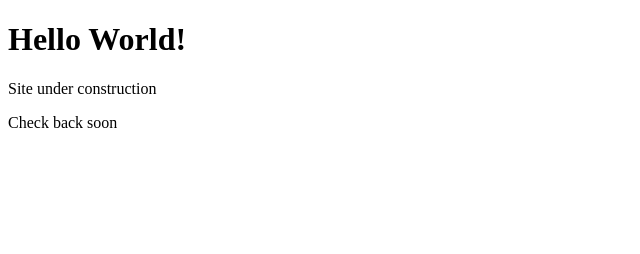
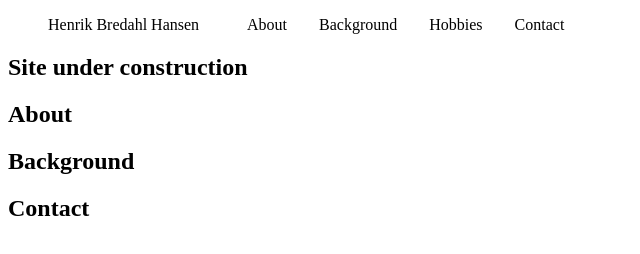
Before and after one commit to Henz00/Portfolio-website, a website: page index.html in a window 1280 px wide. Shown: the whole page, without its empty margins (0-640 px from the left). Drawn offline with Linux system fonts and the light colour scheme.

Commit message:
26052026

```diff
--- /dev/null
+++ b/commands.txt
@@ -0,0 +1,2 @@
+For automatically updating and compiling stylesheet:
+	npm run sass
--- a/index.html
+++ b/index.html
@@ -2,10 +2,40 @@
 <html>
     <head>
         <title>Devsite - Henrik</title>
+        <script src="script.js"></script>
+        <link rel="stylesheet" href="style.css">
     </head>
     <body>
-        <h1>Hello World!</h1>
-        <p>Site under construction</p>
-        <p>Check back soon</p>
+        <section id="header">
+            <nav>
+                <ul class="menu">
+                    <div>
+                        <li><a>Henrik Bredahl Hansen</a></li>
+                    </div>
+                    <div>
+                        <li><a>About</a></li>
+                        <li><a id="">Background</a></li>
+                        <li><a>Hobbies</a></li>
+                        <li><a>Contact</a></li>
+                    </div>
+                </ul>
+            </nav>
+        </section>
+
+        <section id="introduction">
+            <h1>Site under construction</h1>
+        </section>
+
+        <section id="about">
+            <h2>About</h2>
+        </section>
+
+        <section id="background">
+            <h2>Background</h2>
+        </section>
+
+        <section id="footer">
+            <h2>Contact</h2>
+        </section>
     </body>
 </html>
--- /dev/null
+++ b/script.js
@@ -0,0 +1 @@
+console.log("works");
--- /dev/null
+++ b/style.scss
@@ -0,0 +1,15 @@
+.menu {
+    display: flex;
+    flex-direction: row;
+    gap:3rem;
+
+    div {
+        display: flex;
+        flex-direction: row;
+        gap:2rem;
+    }
+
+    li {
+        list-style: none;
+    }
+}
```
Also changed, not shown: package.json (added, +23 -0 lines), style.css (added), 2 other files.
